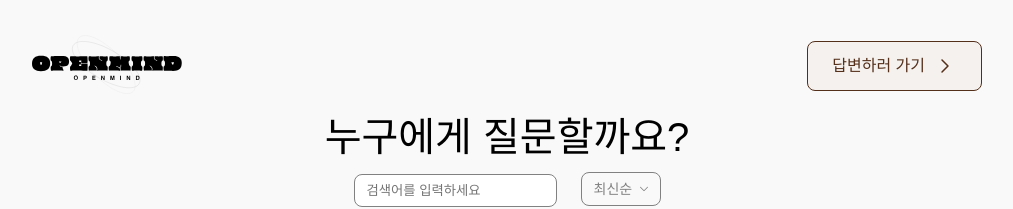
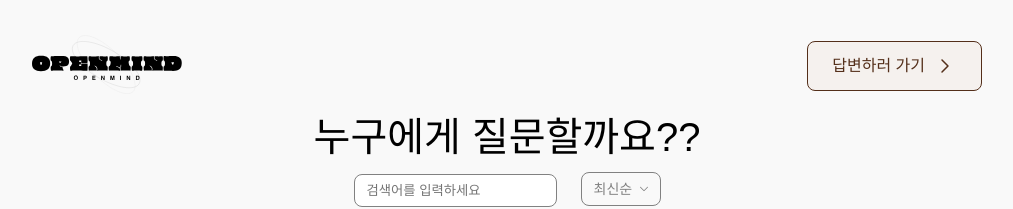
Before and after one commit to gohansaem1/openmind, a React (Create React App) app: page /list in a window 1280 px wide. Shown: the top 209 px of the page, without its empty margins (133-1146 px from the left). Built offline with nearby package versions, Linux system fonts and the light colour scheme; no server answers; a web font is replaced by a local one.

Commit message:
오탈자수정

```diff
--- a/src/pages/List.js
+++ b/src/pages/List.js
@@ -97,7 +97,7 @@ export default function ListPage() {
             <ListHeader userId={userId} />
             <div className="list-main">
                 <div className="list-main-header">
-                    <h1 className="list-main-text">누구에게 질문할까요?</h1>
+                    <h1 className="list-main-text">누구에게 질문할까요??</h1>
                     <div className="list-main-head">
                         <Search searchTerm={searchTerm} onSearchChange={setSearchTerm} />
                         <Dropdown onChange={handleSortOrderChange} />
```
Also changed, not shown: 1 other file (tests, documents, lock files or other folders).
